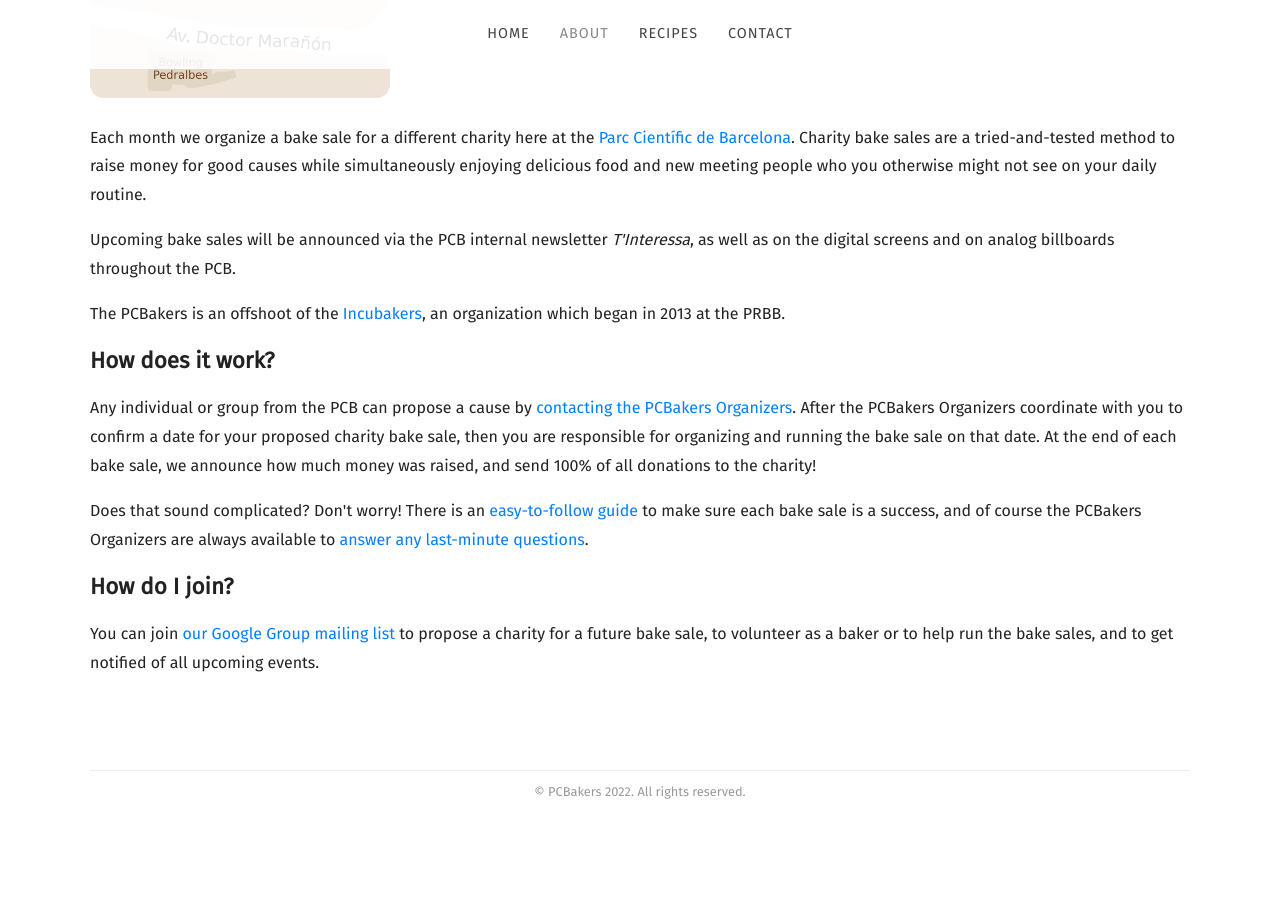
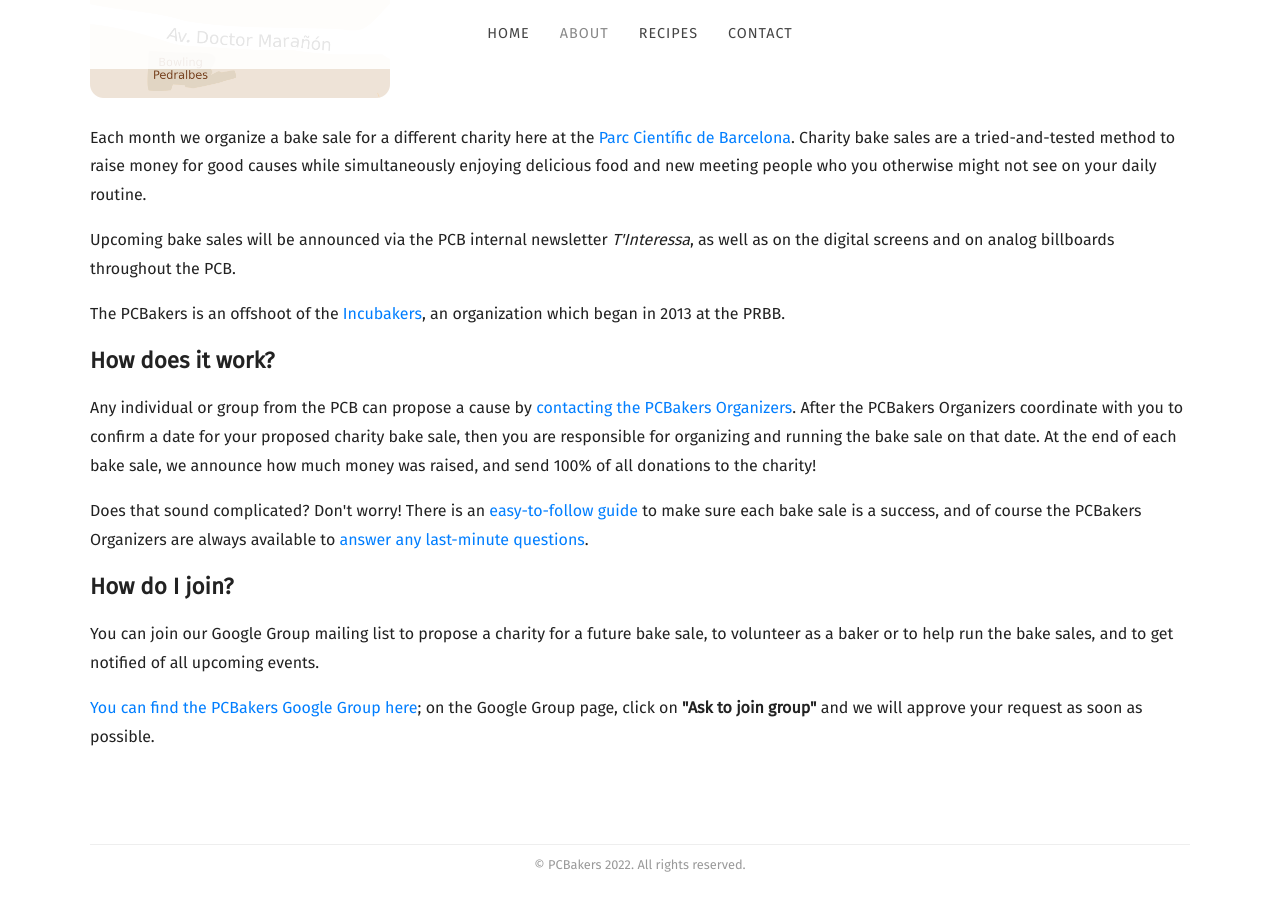
Before and after one commit to willblev/PCBakers, a Jekyll site: the page built from about.html, in a window 1280 px wide and 900 px high, scrolled down 619 px. Built offline with Jekyll 4.4.1, drawn with Linux system fonts in a browser that asks for light colours; some web fonts are replaced; before the commit the page ends 1446 px from its top, so only the background shows below that.

Commit message:
Update about.html
added explanation about joining google groups

```diff
--- a/about.html
+++ b/about.html
@@ -23,5 +23,6 @@ title: About
 
 
 	<h2>How do I join?</h2>
-	<p>You can join <a href="https://groups.google.com/g/PCBakers" target="_blank">our Google Group mailing list</a> to propose a charity for a future bake sale, to volunteer as a baker or to help run the bake sales, and to get notified of all upcoming events.</p>
+	<p>You can join our Google Group mailing list to propose a charity for a future bake sale, to volunteer as a baker or to help run the bake sales, and to get notified of all upcoming events.</p>
+	<p><a href="https://groups.google.com/g/PCBakers" target="_blank">You can find the PCBakers Google Group here</a>; on the Google Group page, click on <b>"Ask to join group"</b> and we will approve your request as soon as possible.</p>
 </div>
```
